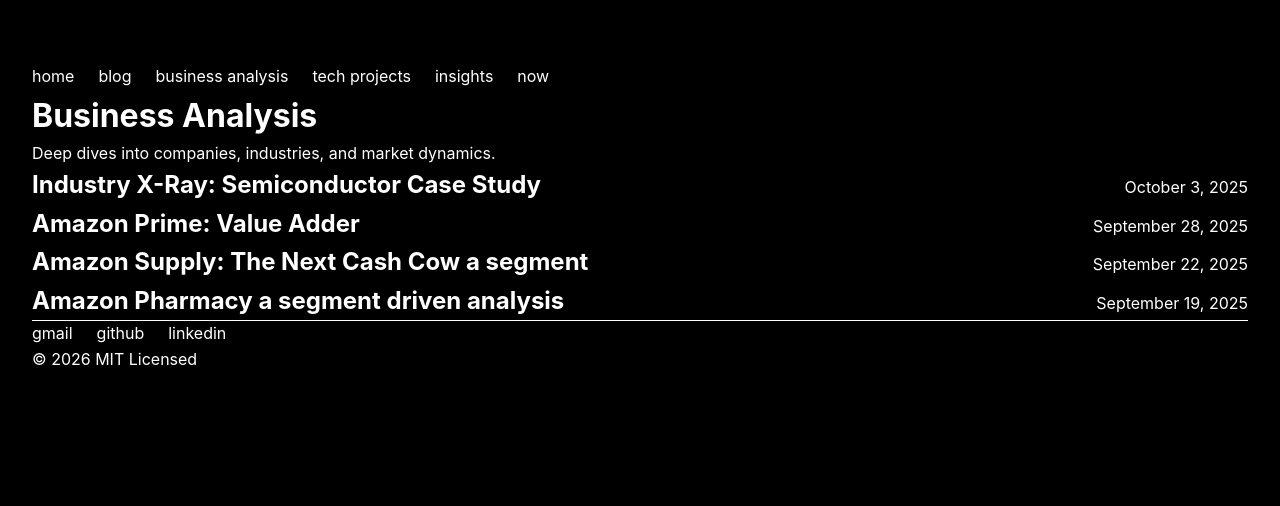
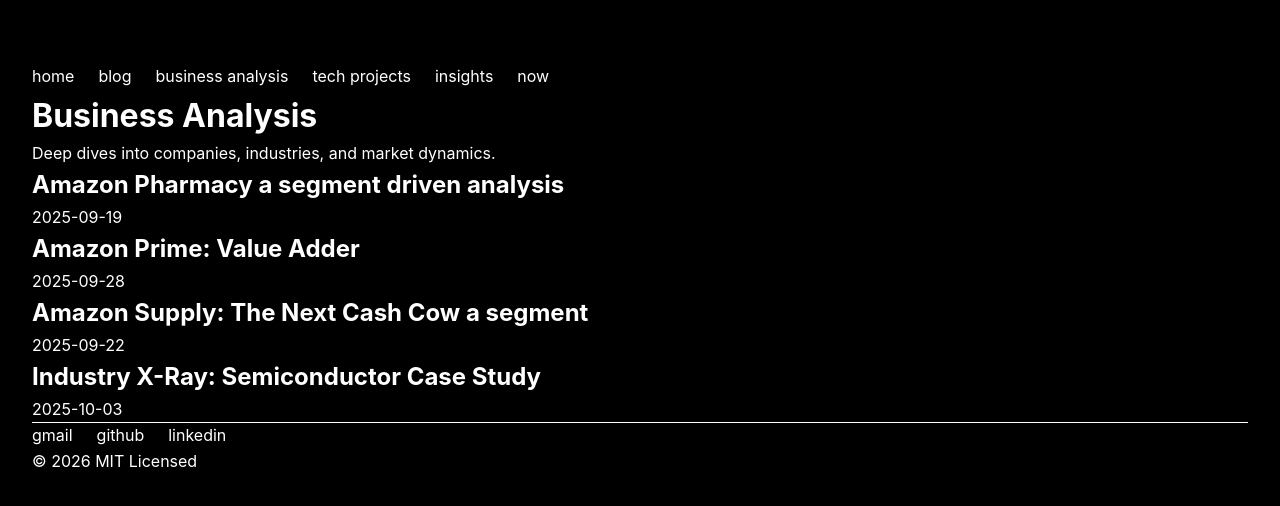
Before and after one commit to meeth10/weblog, a Next.js app: page /business-analysis in a window 1280 px wide. Shown: the top 506 px of the page. Built offline with nearby package versions, Linux system fonts and the light colour scheme.

Commit message:
Portfolio makeover: add business analysis, tech projects, insights, and now sections

```diff
--- a/app/blog/[slug]/page.tsx
+++ b/app/blog/[slug]/page.tsx
@@ -1,21 +1,24 @@
-// Template for individual blog posts: app/blog/[slug]/page.tsx
-// This prevents duplicate titles
+import { notFound } from "next/navigation";
+import Link from "next/link";
+import { getBlogPosts } from "../utils";
+import { MDXRemote } from "next-mdx-remote/rsc";
 
-import Link from "next/link";
+export async function generateStaticParams() {
+  let posts = getBlogPosts();
+  return posts.map((post) => ({
+    slug: post.slug,
+  }));
+}
 
-export default function BlogPost({ params }: { params: { slug: string } }) {
-  // You'll fetch your actual post data here based on slug
-  // For now, this is the structure
+export default function Blog({ params }: { params: { slug: string } }) {
+  let post = getBlogPosts().find((post) => post.slug === params.slug);
 
-  const post = {
-    title: "Industry X-Ray: Semiconductor Case Study",
-    date: "October 3, 2025",
-    // content would come from your MDX or CMS
-  };
+  if (!post) {
+    notFound();
+  }
 
   return (
     <article className="max-w-2xl">
-      {/* Back link */}
       <Link
         href="/blog"
         className="text-sm text-gray-400 hover:text-white transition-colors mb-8 inline-block"
@@ -23,35 +26,13 @@ export default function BlogPost({ params }: { params: { slug: string } }) {
         ← Back
       </Link>
 
-      {/* Single title and date - only show ONCE */}
       <header className="mb-12">
-        <h1 className="text-3xl font-bold mb-2">{post.title}</h1>
-        <time className="text-sm text-gray-500">{post.date}</time>
+        <h1 className="text-3xl font-bold mb-2">{post.metadata.title}</h1>
+        <time className="text-sm text-gray-500">{post.metadata.publishedAt}</time>
       </header>
 
-      {/* Your MDX content renders here WITHOUT the title */}
       <div className="prose prose-invert max-w-none">
-        {/*
-          IMPORTANT: Make sure your MDX content does NOT include
-          the title as an H1 - it's already shown above
-
-          Your MDX should start directly with content:
-        */}
-
-        {/* Example content structure */}
-        <h2 className="text-xl font-semibold mt-12 mb-4">Paper Outcomes</h2>
-        <ol className="space-y-2 mb-8">
-          <li>Translate vague ambitions into clear market fit.</li>
-          <li>Apply framework-driven thinking for strategic evaluation.</li>
-          <li>Identify the startup edge and own your niche.</li>
-        </ol>
-
-        <h2 className="text-xl font-semibold mt-12 mb-4">Why am I doing this?</h2>
-        <p className="text-gray-300 leading-relaxed mb-4">
-          As an Electronics and Communication Engineer, I saw a recurring issue...
-        </p>
-
-        {/* Rest of your content */}
+        <MDXRemote source={post.content} />
       </div>
     </article>
   );
--- a/app/blog/page.tsx
+++ b/app/blog/page.tsx
@@ -1,62 +1,10 @@
-import Link from "next/link";
+import Posts from "../components/posts";
 
-export default function Home() {
+export default function Blog() {
   return (
     <div className="max-w-2xl">
-      {/* About Section - This is about YOU */}
-      <section className="mb-20">
-        <h1 className="text-4xl font-bold mb-6">My Portfolio</h1>
-        <p className="text-gray-300 text-lg leading-relaxed mb-4">
-          I am an Electronics & Communication Engineering student driven by
-          curiosity that extends far beyond engineering. While I build and
-          analyze systems in ECE, I actively apply the same rigor to finance,
-          consulting, and strategy, where I break down complex industries,
-          design valuation models, and test ideas through multiple lenses.
-        </p>
-        <p className="text-gray-300 text-lg leading-relaxed">
-          What excites me is not just solving problems, but reframing them —
-          connecting insights across technology, markets, and strategy to
-          uncover opportunities others miss.
-        </p>
-      </section>
-
-      {/* Pinned Work - Just 3 items, simple list */}
-      <section>
-        <h2 className="text-xl font-semibold mb-6 text-gray-400">
-          Recent Work
-        </h2>
-        <div className="space-y-6">
-          <Link href="/blog/semiconductor-case-study" className="block group">
-            <div className="flex justify-between items-baseline mb-1">
-              <h3 className="text-lg text-white group-hover:text-blue-400 transition-colors">
-                Industry X-Ray: Semiconductor Case Study
-              </h3>
-              <span className="text-sm text-gray-500 ml-4 whitespace-nowrap">Oct 2025</span>
-            </div>
-            <p className="text-gray-500 text-sm">Business Analysis</p>
-          </Link>
-
-          <Link href="/blog/amazon-prime-value" className="block group">
-            <div className="flex justify-between items-baseline mb-1">
-              <h3 className="text-lg text-white group-hover:text-blue-400 transition-colors">
-                Amazon Prime: Value Adder
-              </h3>
-              <span className="text-sm text-gray-500 ml-4 whitespace-nowrap">Sep 2025</span>
-            </div>
-            <p className="text-gray-500 text-sm">Business Analysis</p>
-          </Link>
-
-          <Link href="/blog/network-effects" className="block group">
-            <div className="flex justify-between items-baseline mb-1">
-              <h3 className="text-lg text-white group-hover:text-blue-400 transition-colors">
-                How Network Effects Work
-              </h3>
-              <span className="text-sm text-gray-500 ml-4 whitespace-nowrap">Sep 2025</span>
-            </div>
-            <p className="text-gray-500 text-sm">Blog</p>
-          </Link>
-        </div>
-      </section>
+      <h1 className="text-3xl font-bold mb-16">My Blog</h1>
+      <Posts />
     </div>
   );
 }
--- a/app/blog/utils.ts
+++ b/app/blog/utils.ts
@@ -1,90 +1,54 @@
-import fs from 'fs'
-import path from 'path'
+import fs from "fs";
+import path from "path";
 
 type Metadata = {
-  title: string
-  publishedAt: string
-  summary: string
-  image?: string
+  title: string;
+  publishedAt: string;
+  summary: string;
+  category?: string;
+};
+
+function parseFrontmatter(fileContent: string) {
+  let frontmatterRegex = /---\s*([\s\S]*?)\s*---/;
+  let match = frontmatterRegex.exec(fileContent);
+  let frontMatterBlock = match![1];
+  let content = fileContent.replace(frontmatterRegex, "").trim();
+  let frontMatterLines = frontMatterBlock.trim().split("\n");
+  let metadata: Partial<Metadata> = {};
+
+  frontMatterLines.forEach((line) => {
+    let [key, ...valueArr] = line.split(": ");
+    let value = valueArr.join(": ").trim();
+    value = value.replace(/^['"](.*)['"]$/, "$1"); // Remove quotes
+    metadata[key.trim() as keyof Metadata] = value;
+  });
+
+  return { metadata: metadata as Metadata, content };
 }
 
-function parseFrontmatter(fileContent: string) {
-  let frontmatterRegex = /---\s*([\s\S]*?)\s*---/
-  let match = frontmatterRegex.exec(fileContent)
-  let frontMatterBlock = match![1]
-  let content = fileContent.replace(frontmatterRegex, '').trim()
-  let frontMatterLines = frontMatterBlock.trim().split('\n')
-  let metadata: Partial<Metadata> = {}
-
-  frontMatterLines.forEach((line) => {
-    let [key, ...valueArr] = line.split(': ')
-    let value = valueArr.join(': ').trim()
-    value = value.replace(/^['"](.*)['"]$/, '$1') // Remove quotes
-    metadata[key.trim() as keyof Metadata] = value
-  })
-
-  return { metadata: metadata as Metadata, content }
+function getMDXFiles(dir: string) {
+  return fs.readdirSync(dir).filter((file) => path.extname(file) === ".mdx");
 }
 
-function getMDXFiles(dir) {
-  return fs.readdirSync(dir).filter((file) => path.extname(file) === '.mdx')
+function readMDXFile(filePath: string) {
+  let rawContent = fs.readFileSync(filePath, "utf-8");
+  return parseFrontmatter(rawContent);
 }
 
-function readMDXFile(filePath) {
-  let rawContent = fs.readFileSync(filePath, 'utf-8')
-  return parseFrontmatter(rawContent)
-}
-
-function getMDXData(dir) {
-  let mdxFiles = getMDXFiles(dir)
+function getMDXData(dir: string) {
+  let mdxFiles = getMDXFiles(dir);
   return mdxFiles.map((file) => {
-    let { metadata, content } = readMDXFile(path.join(dir, file))
-    let slug = path.basename(file, path.extname(file))
+    let { metadata, content } = readMDXFile(path.join(dir, file));
+    let slug = path.basename(file, path.extname(file));
 
     return {
       metadata,
       slug,
       content,
-    }
-  })
+    };
+  });
 }
 
 export function getBlogPosts() {
-  return getMDXData(path.join(process.cwd(), 'app', 'blog', 'posts'))
+  return getMDXData(path.join(process.cwd(), "app", "blog", "posts"));
 }
-
-export function formatDate(date: string, includeRelative = false) {
-  let currentDate = new Date()
-  if (!date.includes('T')) {
-    date = `${date}T00:00:00`
-  }
-  let targetDate = new Date(date)
-
-  let yearsAgo = currentDate.getFullYear() - targetDate.getFullYear()
-  let monthsAgo = currentDate.getMonth() - targetDate.getMonth()
-  let daysAgo = currentDate.getDate() - targetDate.getDate()
-
-  let formattedDate = ''
-
-  if (yearsAgo > 0) {
-    formattedDate = `${yearsAgo}y ago`
-  } else if (monthsAgo > 0) {
-    formattedDate = `${monthsAgo}mo ago`
-  } else if (daysAgo > 0) {
-    formattedDate = `${daysAgo}d ago`
-  } else {
-    formattedDate = 'Today'
-  }
-
-  let fullDate = targetDate.toLocaleString('en-us', {
-    month: 'long',
-    day: 'numeric',
-    year: 'numeric',
-  })
-
-  if (!includeRelative) {
-    return fullDate
-  }
-
-  return `${fullDate} (${formattedDate})`
-}
--- a/app/business-analysis/page.tsx
+++ b/app/business-analysis/page.tsx
@@ -1,28 +1,15 @@
 import Link from "next/link";
+import { getBlogPosts } from "../blog/utils";
 
 export default function BusinessAnalysis() {
-  const analyses = [
-    {
-      date: "October 3, 2025",
-      title: "Industry X-Ray: Semiconductor Case Study",
-      slug: "semiconductor-case-study",
-    },
-    {
-      date: "September 28, 2025",
-      title: "Amazon Prime: Value Adder",
-      slug: "amazon-prime-value",
-    },
-    {
-      date: "September 22, 2025",
-      title: "Amazon Supply: The Next Cash Cow a segment",
-      slug: "amazon-supply-analysis",
-    },
-    {
-      date: "September 19, 2025",
-      title: "Amazon Pharmacy a segment driven analysis",
-      slug: "amazon-pharmacy",
-    },
-  ];
+  const allPosts = getBlogPosts();
+
+  // Filter for business analysis posts (Amazon, Semiconductor, etc.)
+  const businessPosts = allPosts.filter((post) =>
+    post.metadata.category === "Business Analysis" ||
+    post.metadata.title.includes("Amazon") ||
+    post.metadata.title.includes("Semiconductor")
+  );
 
   return (
     <div className="max-w-2xl">
@@ -31,18 +18,20 @@ export default function BusinessAnalysis() {
         Deep dives into companies, industries, and market dynamics.
       </p>
 
-      <div className="space-y-8">
-        {analyses.map((analysis) => (
+      <div className="space-y-6">
+        {businessPosts.map((post) => (
           <Link
-            key={analysis.slug}
-            href={`/blog`}
+            key={post.slug}
+            href={`/blog/${post.slug}`}
             className="block group"
           >
-            <div className="flex justify-between items-baseline mb-1">
+            <div className="flex flex-col sm:flex-row sm:justify-between sm:items-baseline gap-1 sm:gap-4">
               <h2 className="text-lg text-white group-hover:text-blue-400 transition-colors">
-                {analysis.title}
+                {post.metadata.title}
               </h2>
-              <span className="text-sm text-gray-500 ml-4">{analysis.date}</span>
+              <span className="text-sm text-gray-500 whitespace-nowrap">
+                {post.metadata.publishedAt}
+              </span>
             </div>
           </Link>
         ))}
--- a/app/components/mdx.tsx
+++ b/app/components/mdx.tsx
@@ -1,109 +1,27 @@
-import Link from 'next/link'
-import Image from 'next/image'
-import { MDXRemote } from 'next-mdx-remote/rsc'
-import { highlight } from 'sugar-high'
-import React from 'react'
+import Link from "next/link";
+import { getBlogPosts } from "./utils";
 
-function Table({ data }) {
-  let headers = data.headers.map((header, index) => (
-    <th key={index}>{header}</th>
-  ))
-  let rows = data.rows.map((row, index) => (
-    <tr key={index}>
-      {row.map((cell, cellIndex) => (
-        <td key={cellIndex}>{cell}</td>
-      ))}
-    </tr>
-  ))
+export default function Posts() {
+  const posts = getBlogPosts();
 
   return (
-    <table>
-      <thead>
-        <tr>{headers}</tr>
-      </thead>
-      <tbody>{rows}</tbody>
-    </table>
-  )
+    <div className="space-y-6">
+      {posts.map((post) => (
+        <Link
+          key={post.slug}
+          href={`/blog/${post.slug}`}
+          className="block group"
+        >
+          <div className="flex flex-col sm:flex-row sm:justify-between sm:items-baseline gap-1 sm:gap-4">
+            <h2 className="text-lg text-white group-hover:text-blue-400 transition-colors">
+              {post.metadata.title}
+            </h2>
+            <time className="text-sm text-gray-500 whitespace-nowrap">
+              {post.metadata.publishedAt}
+            </time>
+          </div>
+        </Link>
+      ))}
+    </div>
+  );
 }
-
-function CustomLink(props) {
-  let href = props.href
-
-  if (href.startsWith('/')) {
-    return (
-      <Link href={href} {...props}>
-        {props.children}
-      </Link>
-    )
-  }
-
-  if (href.startsWith('#')) {
-    return <a {...props} />
-  }
-
-  return <a target="_blank" rel="noopener noreferrer" {...props} />
-}
-
-function RoundedImage(props) {
-  return <Image alt={props.alt} className="rounded-lg" {...props} />
-}
-
-function Code({ children, ...props }) {
-  let codeHTML = highlight(children)
-  return <code dangerouslySetInnerHTML={{ __html: codeHTML }} {...props} />
-}
-
-function slugify(str) {
-  return str
-    .toString()
-    .toLowerCase()
-    .trim() // Remove whitespace from both ends of a string
-    .replace(/\s+/g, '-') // Replace spaces with -
-    .replace(/&/g, '-and-') // Replace & with 'and'
-    .replace(/[^\w\-]+/g, '') // Remove all non-word characters except for -
-    .replace(/\-\-+/g, '-') // Replace multiple - with single -
-}
-
-function createHeading(level) {
-  const Heading = ({ children }) => {
-    let slug = slugify(children)
-    return React.createElement(
-      `h${level}`,
-      { id: slug },
-      [
-        React.createElement('a', {
-          href: `#${slug}`,
-          key: `link-${slug}`,
-          className: 'anchor',
-        }),
-      ],
-      children
-    )
-  }
-
-  Heading.displayName = `Heading${level}`
-
-  return Heading
-}
-
-let components = {
-  h1: createHeading(1),
-  h2: createHeading(2),
-  h3: createHeading(3),
-  h4: createHeading(4),
-  h5: createHeading(5),
-  h6: createHeading(6),
-  Image: RoundedImage,
-  a: CustomLink,
-  code: Code,
-  Table,
-}
-
-export function CustomMDX(props) {
-  return (
-    <MDXRemote
-      {...props}
-      components={{ ...components, ...(props.components || {}) }}
-    />
-  )
-}
--- a/app/page.tsx
+++ b/app/page.tsx
@@ -1,9 +1,13 @@
 import Link from "next/link";
+import { getBlogPosts } from "./blog/utils";
 
 export default function Home() {
+  const allPosts = getBlogPosts();
+  const recentPosts = allPosts.slice(0, 3); // Get first 3 posts
+
   return (
     <div className="max-w-2xl">
-      {/* About Section - This is about YOU */}
+      {/* About Section */}
       <section className="mb-20">
         <h1 className="text-4xl font-bold mb-6">My Portfolio</h1>
         <p className="text-gray-300 text-lg leading-relaxed mb-4">
@@ -20,41 +24,27 @@ export default function Home() {
         </p>
       </section>
 
-      {/* Pinned Work - Just 3 items, simple list */}
+      {/* Recent Work */}
       <section>
         <h2 className="text-xl font-semibold mb-6 text-gray-400">
           Recent Work
         </h2>
         <div className="space-y-6">
-          <Link href="/blog" className="block group">
-            <div className="flex justify-between items-baseline mb-1">
-              <h3 className="text-lg text-white group-hover:text-blue-400 transition-colors">
-                Industry X-Ray: Semiconductor Case Study
-              </h3>
-              <span className="text-sm text-gray-500 ml-4">Oct 2025</span>
-            </div>
-            <p className="text-gray-500 text-sm">Business Analysis</p>
-          </Link>
-
-          <Link href="/blog" className="block group">
-            <div className="flex justify-between items-baseline mb-1">
-              <h3 className="text-lg text-white group-hover:text-blue-400 transition-colors">
-                Amazon Prime: Value Adder
-              </h3>
-              <span className="text-sm text-gray-500 ml-4">Sep 2025</span>
-            </div>
-            <p className="text-gray-500 text-sm">Business Analysis</p>
-          </Link>
-
-          <Link href="/blog" className="block group">
-            <div className="flex justify-between items-baseline mb-1">
-              <h3 className="text-lg text-white group-hover:text-blue-400 transition-colors">
-                How Network Effects Work
-              </h3>
-              <span className="text-sm text-gray-500 ml-4">Sep 2025</span>
-            </div>
-            <p className="text-gray-500 text-sm">Blog</p>
-          </Link>
+          {recentPosts.map((post) => (
+            <Link key={post.slug} href={`/blog/${post.slug}`} className="block group">
+              <div className="flex flex-col sm:flex-row sm:justify-between sm:items-baseline gap-1 sm:gap-4">
+                <h3 className="text-lg text-white group-hover:text-blue-400 transition-colors">
+                  {post.metadata.title}
+                </h3>
+                <span className="text-sm text-gray-500 whitespace-nowrap">
+                  {post.metadata.publishedAt}
+                </span>
+              </div>
+              {post.metadata.category && (
+                <p className="text-gray-500 text-sm mt-1">{post.metadata.category}</p>
+              )}
+            </Link>
+          ))}
         </div>
       </section>
     </div>
```
